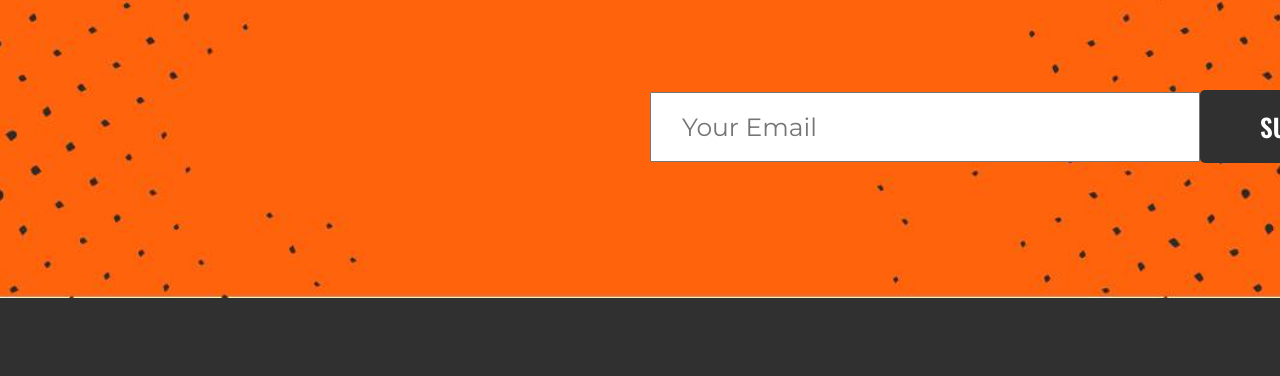
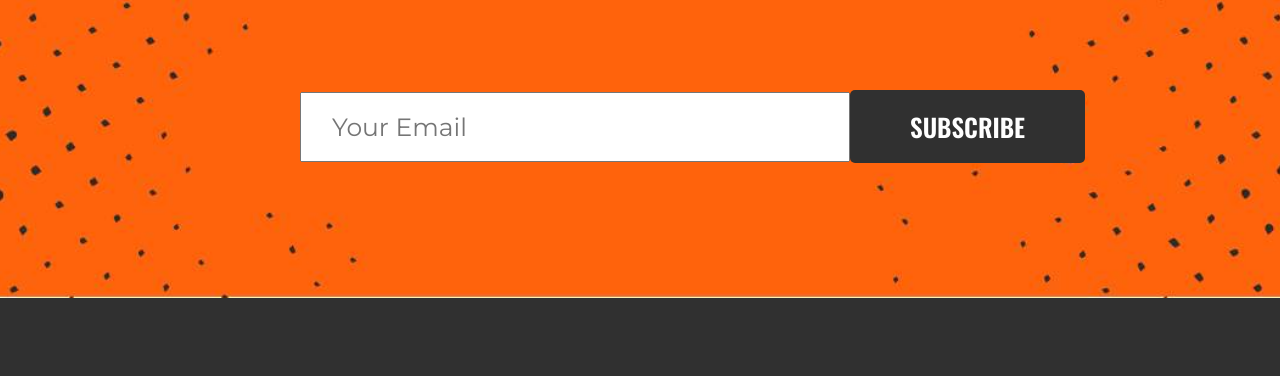
Before and after one commit to Fariha9/musicology, a plain HTML site: page index.html in a window 1280 px wide. Shown: the part 7818-8194 px from the top of the page. Drawn offline with nearby package versions, Linux system fonts and the light colour scheme.

Commit message:
Update style.css

```diff
--- a/css/style.css
+++ b/css/style.css
@@ -364,7 +364,7 @@ nav .search_bar img{
     text-align: center;
 }
 #subscribe form{
-    margin: 50px 0px 0px 350px;
+    margin: 50px 0px 0px 0px;
     font-size: 30px;
 }
 #subscribe input{
```
